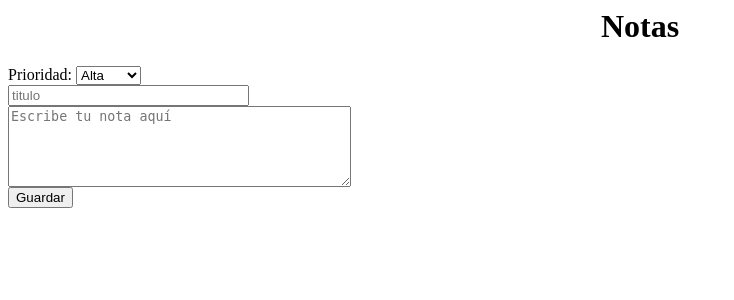
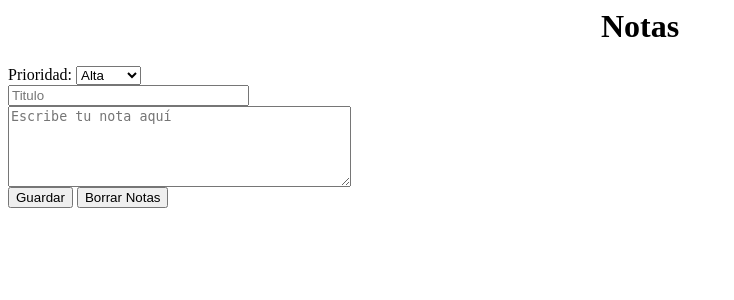
Before and after one commit to AFLLM75/mi_primer_repositorio, a Django app: page /formulario/ in a window 1280 px wide. Shown: the top 300 px of the page, without its empty margins (0-734 px from the left). Run offline with Django 3.2, Linux system fonts and the light colour scheme; data that the repository does not hold is empty; some libraries are stand-ins or nearby versions.

Commit message:
Agregado borrar notas

```diff
--- a/guia/capitulo_6/cap6project/urls.py
+++ b/guia/capitulo_6/cap6project/urls.py
@@ -23,4 +23,5 @@ urlpatterns = [
     path('admin/', admin.site.urls),
     path('formulario/', views.form, name='form'),
     path('anadir', views.anadir, name='anadir'),
+    path('borrar', views.borrar),
 ]
--- a/guia/capitulo_6/listasapp/templates/formulario.html
+++ b/guia/capitulo_6/listasapp/templates/formulario.html
@@ -12,7 +12,7 @@
         </fieldset>
     {% endfor %}
 
-    <form method="POST" action="/anadir">
+    <form style='display: inline;' method="POST" action="/anadir">
         {% csrf_token %}
         <label for="id_prioridad">Prioridad:</label>
         <select id="id_prioridad" name="name_prioridad">
@@ -21,10 +21,15 @@
                 <option value="Baja">Baja</option>
         </select>
         <br>
-        <input type="text" name="nombre_titulo" placeholder="titulo" size="27"><br>
+        <input type="text" name="nombre_titulo" placeholder="Titulo" size="27"><br>
         <textarea name="name_nota" id="id_new_item" cols="40" rows="5" placeholder="Escribe tu nota aquí"></textarea>
         <br>
         <input type="submit" value="Guardar">
     </form>
+    <form style='display: inline;' method="POST" action="/borrar">
+    {% csrf_token %}
+    <input type="submit" value="Borrar Notas">
+
+    </form>
     </body>
 </html>
--- a/guia/capitulo_6/listasapp/views.py
+++ b/guia/capitulo_6/listasapp/views.py
@@ -20,6 +20,7 @@ def form(request):
 
 
 def anadir(request):
+    print("añadir")
     conn = psycopg2.connect(dbname="capitulo_6_db",
                             user="capitulo_6_user",
                             password="patata")
@@ -33,7 +34,16 @@ def anadir(request):
     conn.close()
     return redirect(form)
 
-
+def borrar(request):
+    conn = psycopg2.connect(dbname="capitulo_6_db",
+                            user="capitulo_6_user",
+                            password="patata")
+    cursor = conn.cursor()
+    cursor.execute("DELETE FROM Nota;")
+    conn.commit()
+    cursor.close()
+    conn.close()
+    return redirect(form)
 
 """
 def anadir(request):
@@ -52,20 +62,6 @@ def anadir(request):
                          f'<b><u>Prioridad</u>:</b> {prioridad}<br>'
                          f'<b><u>Título</u>:</b> {titulo}<br>'
                          f'<b><u>Nota</u>:</b> {nota}<br>'))
-"""
-"""
-def insert(request):
-   conn = psycopg2.connect(dbname="capitulo_6_db",
-                           user="capitulo_6_user",
-                           password="patata")
-
-   cursor = conn.cursor()
-   cursor.execute("INSERT INTO Nota VALUES ('Máxima','Cumpleaños', \
-                  'Comprar Regalo');")
-   conn.commit()
-   cursor.close()
-   conn.close()
-   return HttpResponse("Insertado")
 
 def select(request):
    conn = psycopg2.connect(dbname="capitulo_6_db",
```
